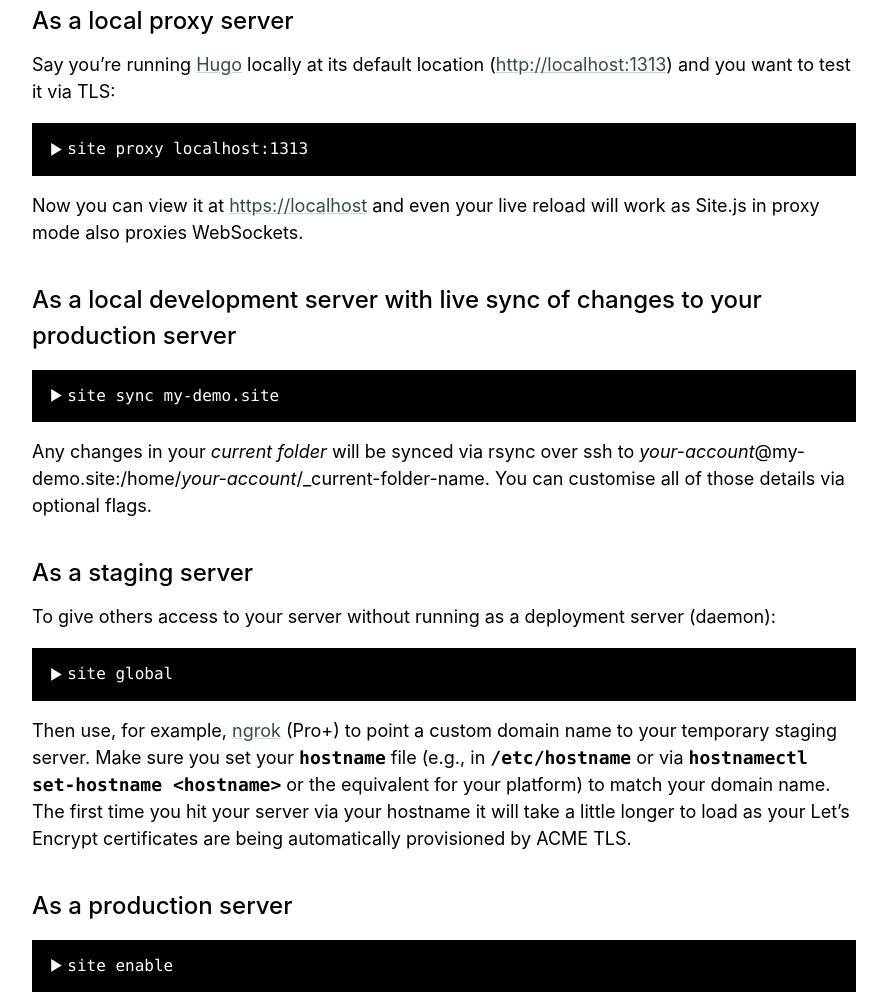
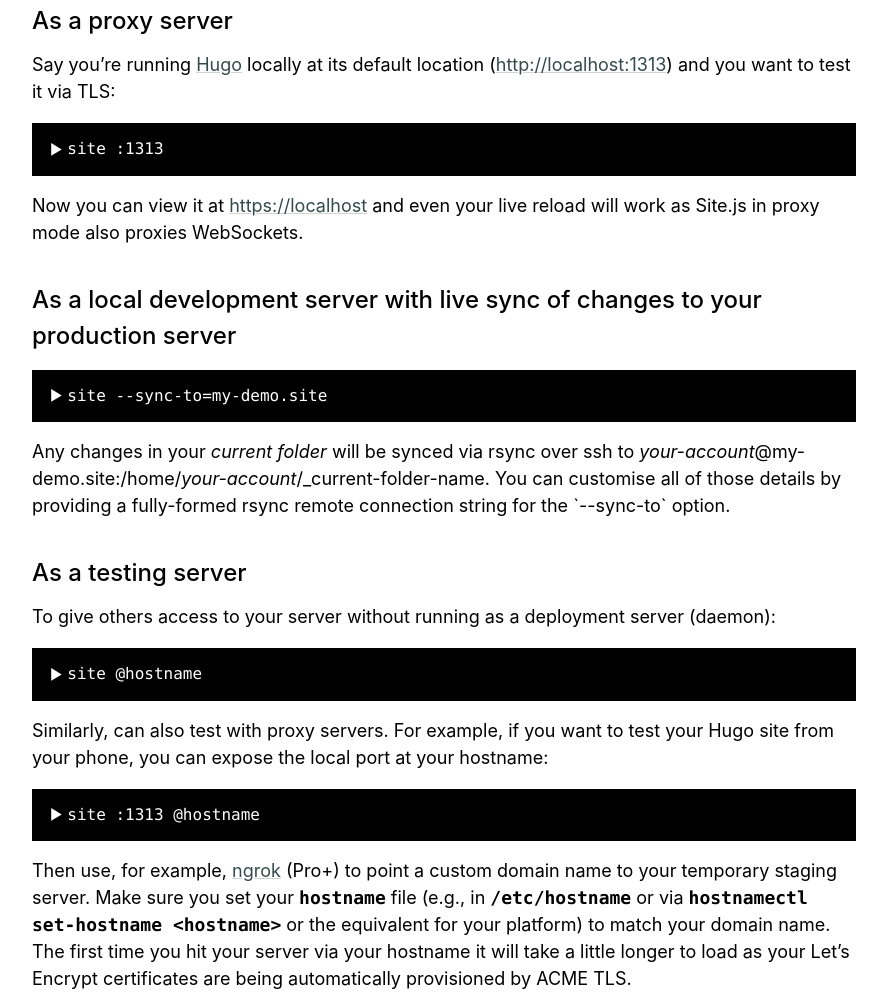
Before and after one commit to small-tech/sitejs.org, a website: page index.html in a window 1280 px wide. Shown: the part 1383-2378 px from the top of the page, without its empty margins (196-1083 px from the left). Drawn offline with nearby package versions, Linux system fonts and the light colour scheme.

Commit message:
Closes #28: update documentation

```diff
--- a/index.html
+++ b/index.html
@@ -62,25 +62,29 @@
 
       <pre><code>site</code></pre>
 
-      <h3 id="as-a-local-proxy-server">As a local proxy server</h3>
+      <h3 id="as-a-local-proxy-server">As a proxy server</h3>
 
       <p>Say you’re running <a href="https://gohugo.io/">Hugo</a> locally at its default location (<a href="http://localhost:1313">http://localhost:1313</a>) and you want to test it via TLS:</p>
 
-      <pre><code>site proxy localhost:1313</code></pre>
+      <pre><code>site :1313</code></pre>
 
       <p>Now you can view it at <a href="https://localhost">https://localhost</a> and even your live reload will work as Site.js in proxy mode also proxies WebSockets.</p>
 
       <h3 id="as-a-local-development-server-with-live-sync-of-changes-to-your-production-server">As a local development server with live sync of changes to your production server</h3>
 
-      <pre><code>site sync my-demo.site</code></pre>
+      <pre><code>site --sync-to=my-demo.site</code></pre>
 
-      <p>Any changes in your <em>current folder</em> will be synced via rsync over ssh to <em>your-account</em>@my-demo.site:/home/<em>your-account</em>/_current-folder-name. You can customise all of those details via optional flags.</p>
+      <p>Any changes in your <em>current folder</em> will be synced via rsync over ssh to <em>your-account</em>@my-demo.site:/home/<em>your-account</em>/_current-folder-name. You can customise all of those details by providing a fully-formed rsync remote connection string for the `--sync-to` option.</p>
 
-      <h3 id="as-a-staging-server">As a staging server</h3>
+      <h3 id="as-a-staging-server">As a testing server</h3>
 
       <p>To give others access to your server without running as a deployment server (daemon):</p>
 
-      <pre><code>site global</code></pre>
+      <pre><code>site @hostname</code></pre>
+
+      <p>Similarly, can also test with proxy servers. For example, if you want to test your Hugo site from your phone, you can expose the local port at your hostname:</p>
+
+      <pre><code>site :1313 @hostname</code></pre>
 
       <p>Then use, for example, <a href="https://ngrok.com/">ngrok</a> (Pro+) to point a custom domain name to your temporary staging server. Make sure you set your <code>hostname</code> file (e.g., in <code>/etc/hostname</code> or via <code>hostnamectl set-hostname &lt;hostname&gt;</code> or the equivalent for your platform) to match your domain name. The first time you hit your server via your hostname it will take a little longer to load as your Let’s Encrypt certificates are being automatically provisioned by ACME TLS.</p>
 
@@ -102,13 +106,13 @@
 
       <pre><code>npm i @ind.ie/site.js</code></pre>
 
-      <p>Create your own dynamic web apps in Node.js using the <a href="https://source.ind.ie/hypha/tools/web-server/blob/master/README.md#api">API</a>.</p>
+      <p>Create your own dynamic web apps in Node.js using the <a href="https://source.ind.ie/site.js/app#api">API</a>.</p>
 
       <h2 id="learn-more">Learn more</h2>
 
       <pre><code>site help</code></pre>
 
-      <p><a href="https://source.ind.ie/hypha/tools/web-server/blob/master/README.md">See the docs</a> for full details, like using <a href="https://source.ind.ie/hypha/tools/web-server/blob/master/README.md#custom-error-pages">custom error pages</a> and <a href="https://source.ind.ie/hypha/tools/web-server#native-archive-cascade-support">cascading archives</a> and <a href="https://source.ind.ie/hypha/tools/web-server/blob/master/README.md#anchor-4042302">the 404→302 technique</a> for an evergreen web.</p>
+      <p><a href="https://source.ind.ie/site.js/app/#sitejs">See the docs</a> for full details, like using <a href="https://source.ind.ie/site.js/app#custom-error-pages">custom error pages</a> and <a href="https://source.ind.ie/site.js/app#native-cascading-archives-support">cascading archives</a> and <a href="https://source.ind.ie/site.js/app#native-404-302-support">the 404→302 technique</a> for an evergreen web.</p>
 
       <h2 id="about">About</h2>
 
@@ -116,7 +120,7 @@
 
       <p>Made with ♥ by Ind.ie.</p>
 
-      <p>If you like our work, <a href="https://ind.ie/fund/">fund us</a>.</p>
+      <p>If you like our work and want to help us exist, <a href="https://ind.ie/fund/">fund us</a>.</p>
     </div>
   </main>
 
```
